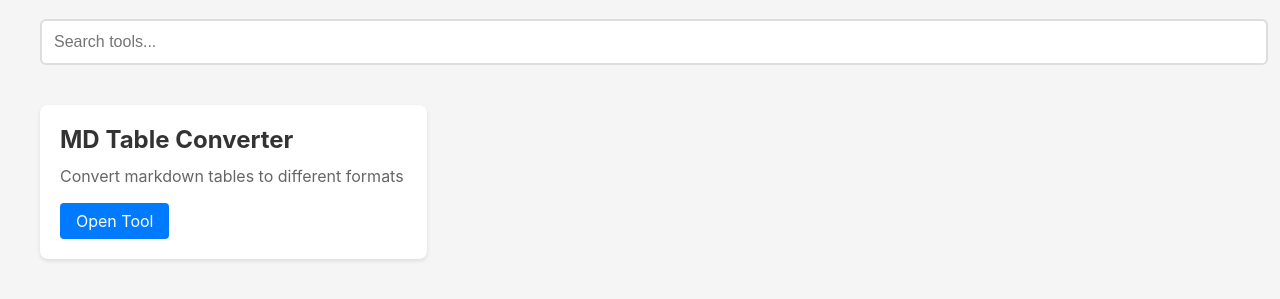
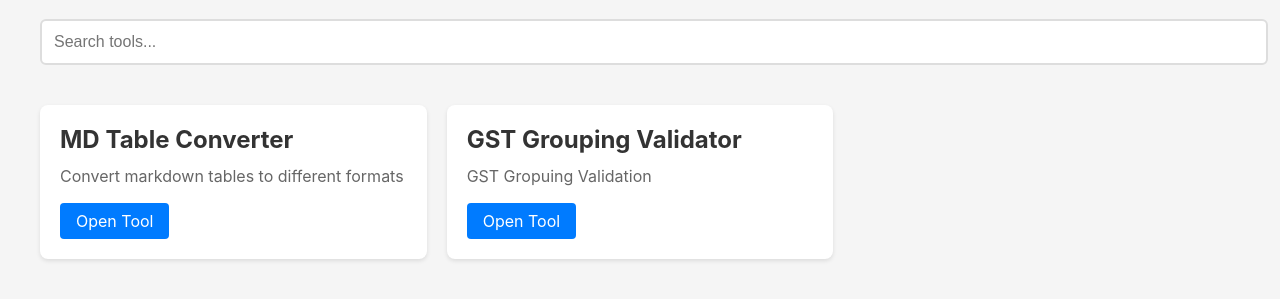
Before and after one commit to ktzainul/my-tools, a plain HTML site: page index.html in a window 1280 px wide. Shown: the part 83-382 px from the top of the page. Drawn offline with Linux system fonts and the light colour scheme.

Commit message:
Update index.html

```diff
--- a/index.html
+++ b/index.html
@@ -86,6 +86,12 @@
                 path: "md-table-generator/index.html",
                 tags: ["markdown", "table", "converter"]
             },
+             {
+                name: "GST Grouping Validator",
+                description: "GST Gropuing Validation",
+                path: "grouping-validation/index.html",
+                tags: ["markdown", "table", "converter"]
+            },
             // Add more tools here following the same format
         ];
 
```
